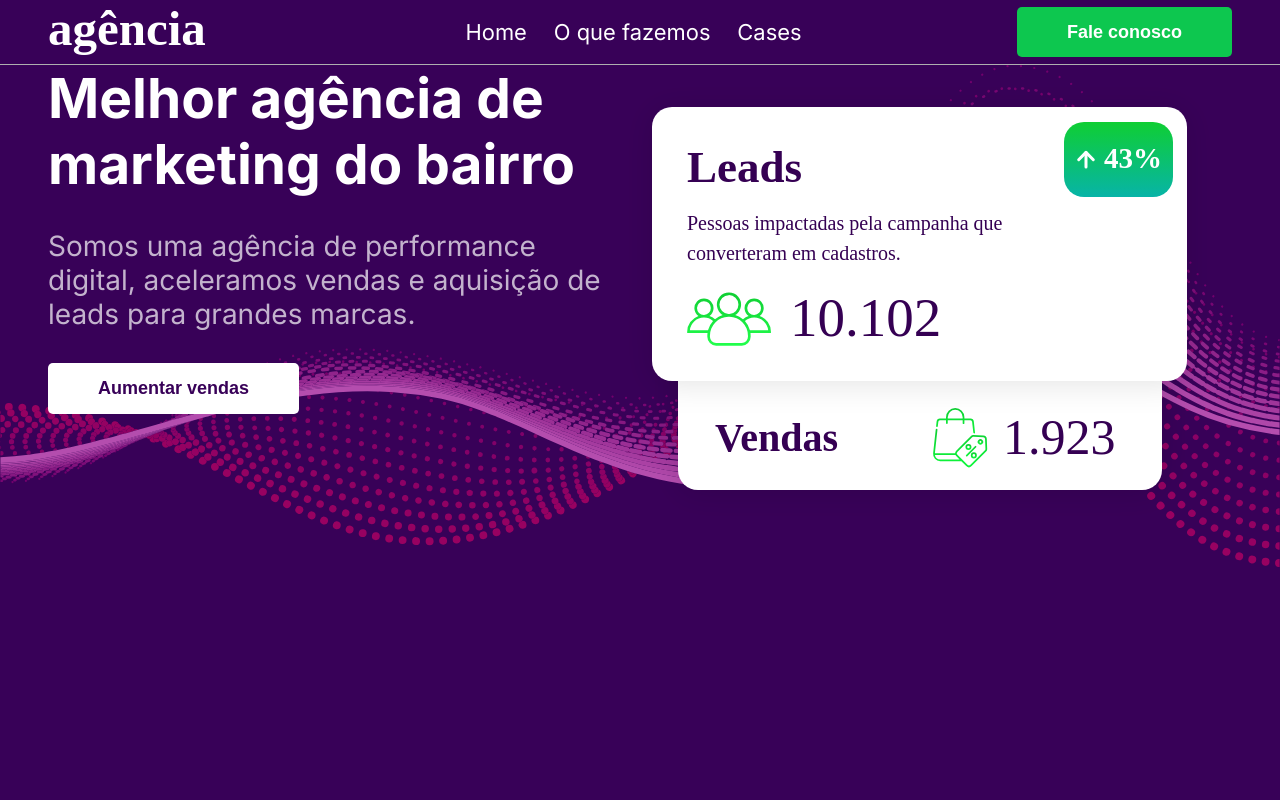
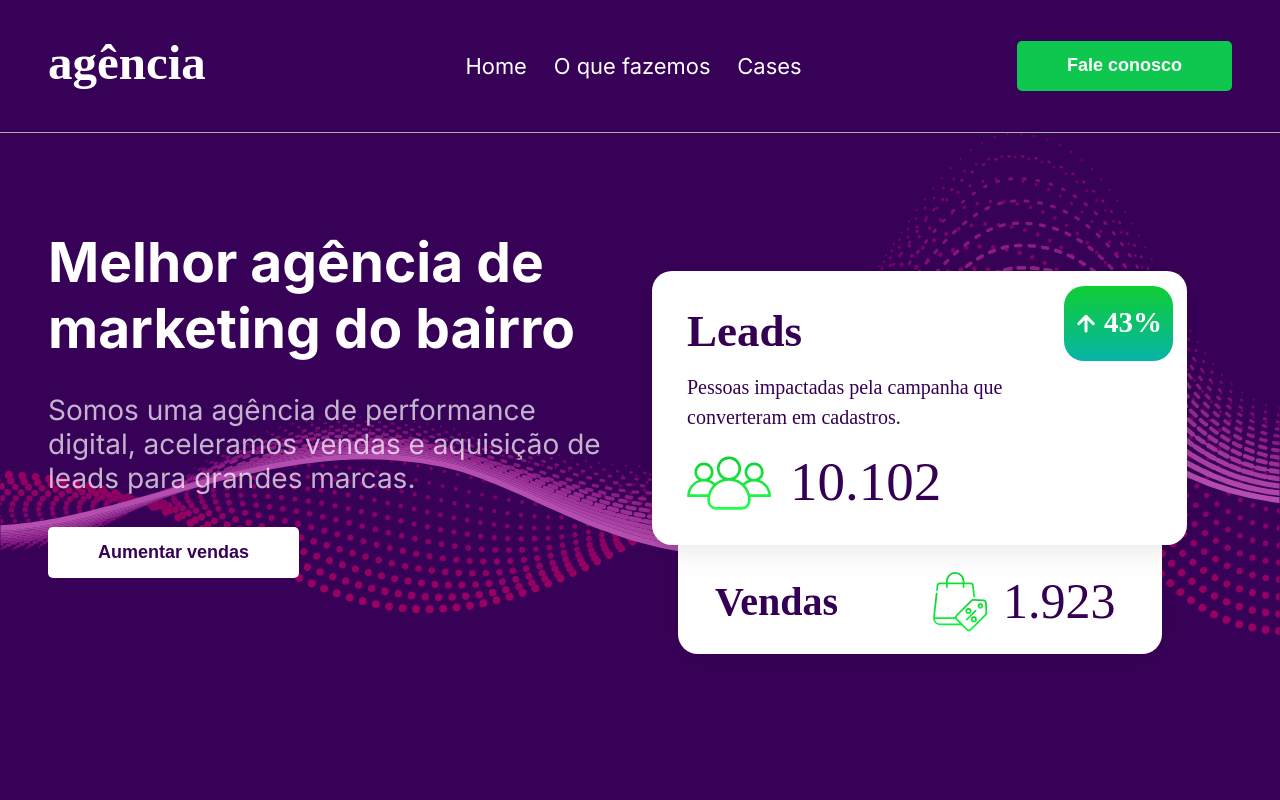
Before and after one commit to FelipePinha/nextjs-landing-page, a Next.js app: page / in a window 1280 px wide. Shown: the top 800 px of the page. Built offline with nearby package versions, Linux system fonts and the light colour scheme.

Commit message:
add laptop responsiveness

```diff
--- a/src/app/components/welcome/Welcome.module.scss
+++ b/src/app/components/welcome/Welcome.module.scss
@@ -16,11 +16,17 @@
         grid-template-columns: 1fr;
         grid-template-rows: max-content;
         background-size: cover;
+        padding-top: 1rem;
     }
 
     @include Tablet {
         height: 100%;
         margin: 5rem 0 10rem;
+        padding-top: 4rem;
+    }
+
+    @include Laptop {
+        padding-top: 6rem;
     }
 
     .text {
--- a/src/app/styles/mixins/padding.scss
+++ b/src/app/styles/mixins/padding.scss
@@ -1,17 +1,21 @@
 @import './responsive.scss';
 
 @mixin Padding {
-    padding: 0 11.25rem;
+    padding-left: 11.25rem;
+    padding-right: 11.25rem;
 
     @include Phone {
-        padding: 0 1rem;
+        padding-left: 1rem;
+        padding-right: 1rem;
     }
 
     @include Tablet {
-        padding: 0 2rem;
+        padding-left: 2rem;
+        padding-right: 2rem;
     }
 
     @include Laptop {
-        padding: 0 3rem;
+        padding-left: 3rem;
+        padding-right: 3rem;
     }
 }
--- a/src/app/styles/mixins/responsive.scss
+++ b/src/app/styles/mixins/responsive.scss
@@ -11,7 +11,7 @@
 }
 
 @mixin Laptop {
-    @media (max-width: 1500px) and (min-width: 951px) {
+    @media (max-width: 1600px) and (min-width: 951px) {
         @content;
     }
 }
```
